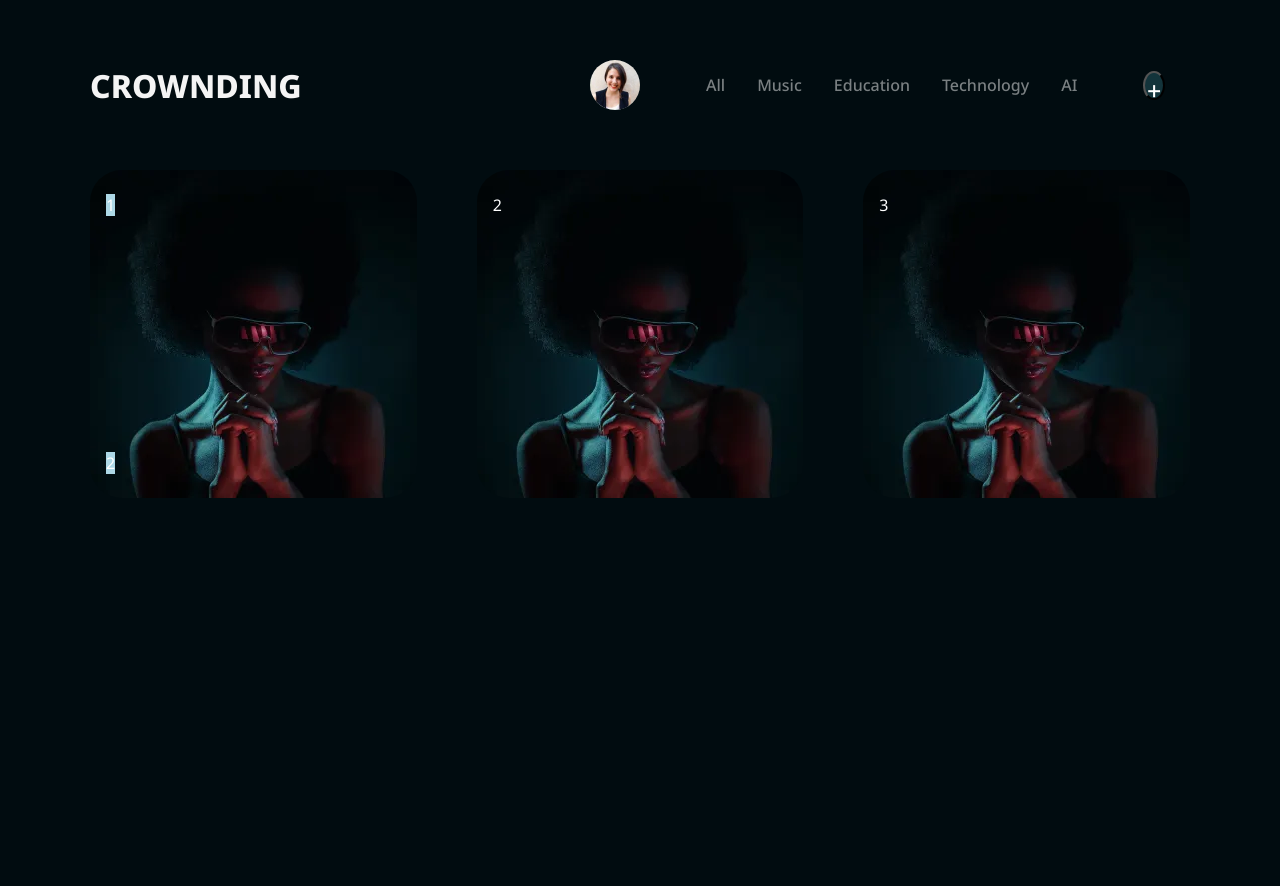
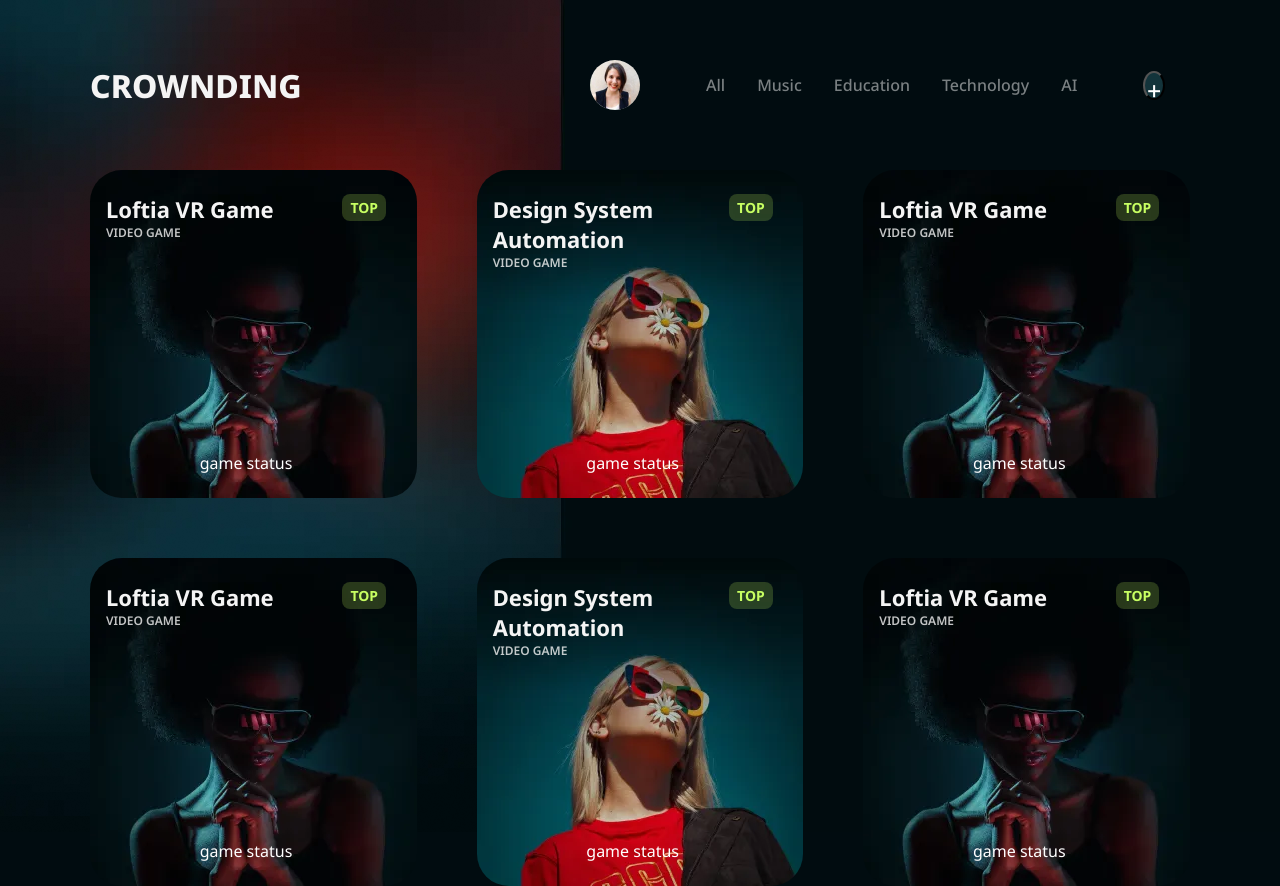
Before and after one commit to HripsimeHome/Social, a React (Create React App) app: page / in a window 1280 px wide. Before the commit the page ends 800 px from the top, so only its background shows below. Built offline with nearby package versions, Linux system fonts and the light colour scheme; a web font is replaced by a local one.

Commit message:
Added card columns

```diff
--- a/src/components/HomePage/HomeMain/HomeMain.jsx
+++ b/src/components/HomePage/HomeMain/HomeMain.jsx
@@ -6,21 +6,190 @@ const HomeMain = () => {
       <section className={styles.homeMain}>
         <div className={styles.homeMain__cardContainer}>
           <div className={styles.homeMain__cardContainer__card}>
-         <div className={styles.homeMain__cardContainer__card_item}>1</div>
-         <div className={styles.homeMain__cardContainer__card_item}>2</div>
+            <div className={styles.homeMain__cardContainer__card_item}>
+
+            <div className={styles.homeMain__cardContainer__card_item}>
+              <div className={styles.homeMain__cardContainer__card_gameInfo}>
+              <div className={styles.homeMain__cardContainer__card_gameNameBlock}>
+
+                <h2 className={styles.homeMain__cardContainer__card_gameName}>
+                  Loftia VR Game
+                </h2>
+
+                <span className={styles.homeMain__cardContainer__card_videogame}>
+                  video game
+                </span>
+                </div>
+                <div className={styles.homeMain__cardContainer__card_position}>top</div>
+              </div>
+              </div>
+            </div>
+
+
+            <div className={styles.homeMain__cardContainer__card_item}>
+            game status
+            </div>
+          </div> {/* //card*/}
 
 
 
 
+
+
+
+          <div className={styles.homeMain__cardContainer__card2}>
+            <div className={styles.homeMain__cardContainer__card_item}>
+
+            <div className={styles.homeMain__cardContainer__card_item}>
+              <div className={styles.homeMain__cardContainer__card_gameInfo}>
+              <div className={styles.homeMain__cardContainer__card_gameNameBlock}>
+
+                <h2 className={styles.homeMain__cardContainer__card_gameName}>
+                Design System
+                <br /
+                > Automation
+                </h2>
+
+                <span className={styles.homeMain__cardContainer__card_videogame}>
+                  video game
+                </span>
+                </div>
+                <div className={styles.homeMain__cardContainer__card_position}>top</div>
+              </div>
+              </div>
             </div>
 
+
+            <div className={styles.homeMain__cardContainer__card_item}>
+            game status
+            </div>
+          </div> {/* //card*/}
+
+
+
+
           <div className={styles.homeMain__cardContainer__card}>
-         2
+            <div className={styles.homeMain__cardContainer__card_item}>
+
+            <div className={styles.homeMain__cardContainer__card_item}>
+              <div className={styles.homeMain__cardContainer__card_gameInfo}>
+              <div className={styles.homeMain__cardContainer__card_gameNameBlock}>
+
+                <h2 className={styles.homeMain__cardContainer__card_gameName}>
+                Loftia VR Game
+                </h2>
+
+                <span className={styles.homeMain__cardContainer__card_videogame}>
+                  video game
+                </span>
+                </div>
+                <div className={styles.homeMain__cardContainer__card_position}>top</div>
+              </div>
+              </div>
             </div>
 
+
+            <div className={styles.homeMain__cardContainer__card_item}>
+            game status
+            </div>
+          </div> {/* //card*/}
+
+
+{/* Second row */}
+
+
 <div className={styles.homeMain__cardContainer__card}>
-         3
+            <div className={styles.homeMain__cardContainer__card_item}>
+
+            <div className={styles.homeMain__cardContainer__card_item}>
+              <div className={styles.homeMain__cardContainer__card_gameInfo}>
+              <div className={styles.homeMain__cardContainer__card_gameNameBlock}>
+
+                <h2 className={styles.homeMain__cardContainer__card_gameName}>
+                  Loftia VR Game
+                </h2>
+
+                <span className={styles.homeMain__cardContainer__card_videogame}>
+                  video game
+                </span>
                 </div>
+                <div className={styles.homeMain__cardContainer__card_position}>top</div>
+              </div>
+              </div>
+            </div>
+
+
+            <div className={styles.homeMain__cardContainer__card_item}>
+            game status
+            </div>
+          </div> {/* //card*/}
+
+
+
+
+
+
+
+          <div className={styles.homeMain__cardContainer__card2}>
+            <div className={styles.homeMain__cardContainer__card_item}>
+
+            <div className={styles.homeMain__cardContainer__card_item}>
+              <div className={styles.homeMain__cardContainer__card_gameInfo}>
+              <div className={styles.homeMain__cardContainer__card_gameNameBlock}>
+
+                <h2 className={styles.homeMain__cardContainer__card_gameName}>
+                Design System
+                <br /
+                > Automation
+                </h2>
+
+                <span className={styles.homeMain__cardContainer__card_videogame}>
+                  video game
+                </span>
+                </div>
+                <div className={styles.homeMain__cardContainer__card_position}>top</div>
+              </div>
+              </div>
+            </div>
+
+
+            <div className={styles.homeMain__cardContainer__card_item}>
+            game status
+            </div>
+          </div> {/* //card*/}
+
+
+
+
+          <div className={styles.homeMain__cardContainer__card}>
+            <div className={styles.homeMain__cardContainer__card_item}>
+
+            <div className={styles.homeMain__cardContainer__card_item}>
+              <div className={styles.homeMain__cardContainer__card_gameInfo}>
+              <div className={styles.homeMain__cardContainer__card_gameNameBlock}>
+
+                <h2 className={styles.homeMain__cardContainer__card_gameName}>
+                Loftia VR Game
+                </h2>
+
+                <span className={styles.homeMain__cardContainer__card_videogame}>
+                  video game
+                </span>
+                </div>
+                <div className={styles.homeMain__cardContainer__card_position}>top</div>
+              </div>
+              </div>
+            </div>
+
+
+            <div className={styles.homeMain__cardContainer__card_item}>
+            game status
+            </div>
+          </div> {/* //card*/}
+
+
+
+
 
         </div>
       </section>
--- a/src/components/HomePage/HomeMain/HomeMain.module.scss
+++ b/src/components/HomePage/HomeMain/HomeMain.module.scss
@@ -2,6 +2,8 @@
 @import "../../../styles/vars";
 
 .homeMain {
+
+
   &__cardContainer {
     display: grid;
     grid-template-columns: repeat(3, 1fr);
@@ -23,18 +25,68 @@
       flex-direction: column;
       align-content: space-between;
 
-      //background-color: black;
       @include bgWebp("../../../assets/images/home/videogame1.jpg","../../../assets/images/home/videogame1.webp");
       border-radius: 32px;
       padding: 24px 24px 24px 16px;
 
 
     &_item {
-      background: lightblue;
+      //background: lightblue;
+
+    }
+    &_gameInfo {
+      width: 280px;
+      @include flexCol(space-between, flex-start);
+
+    }
+
+    &_gameNameBlock {
+      display: flex;
+     // align-items: left;
+      flex-direction: column;
+    }
+
+    &_gameName {
+      @include setFont(22px, 700, $font-family, $color-primary);
+    }
+    &_videogame {
+      @include setFont(12px, 600, $font-family, $color-softGrey);
+      text-transform: uppercase;
+    }
+    &_position {
+      @include setFont(14px, 700, $font-family, $color-lightGreen);
+      background: rgba(199, 254, 98, 0.2);
+      text-transform: uppercase;
+      border-radius: 8px;
+      padding: 4px 8px;
+    }
 
 
 
+
+
+    &_gameStatus {
+      //background: lightblue;
+      @include flexCol(space-between);
+      background-color: olive;
     }
+
     }
+
+
+    &__card2 {
+      max-width: 430px;
+      height: 328px;
+      @include flexCol(space-between);
+      flex-wrap: wrap;
+      flex-direction: column;
+      align-content: space-between;
+
+      @include bgWebp("../../../assets/images/home/videogame2.jpg","../../../assets/images/home/videogame2.webp");
+      border-radius: 32px;
+      padding: 24px 24px 24px 16px;
+    }
+
+
 }
 }
--- a/src/styles/_global.scss
+++ b/src/styles/_global.scss
@@ -13,6 +13,10 @@ body {
   color: $color-white;
   background-color: #010c10;
   font-family: $font-family;
+  @include bgWebp("../assets/images/home/background.png","../assets/images/home/background.webp");
+  background-repeat: no-repeat;
+  height: 100vh;
+  width: 100%;
 }
 
 button:focus-visible,
```
Also changed, not shown: src/assets/images/favicon.png (added), src/assets/images/home/background.webp (added). Lines whose indentation alone changed are shown as unchanged.
